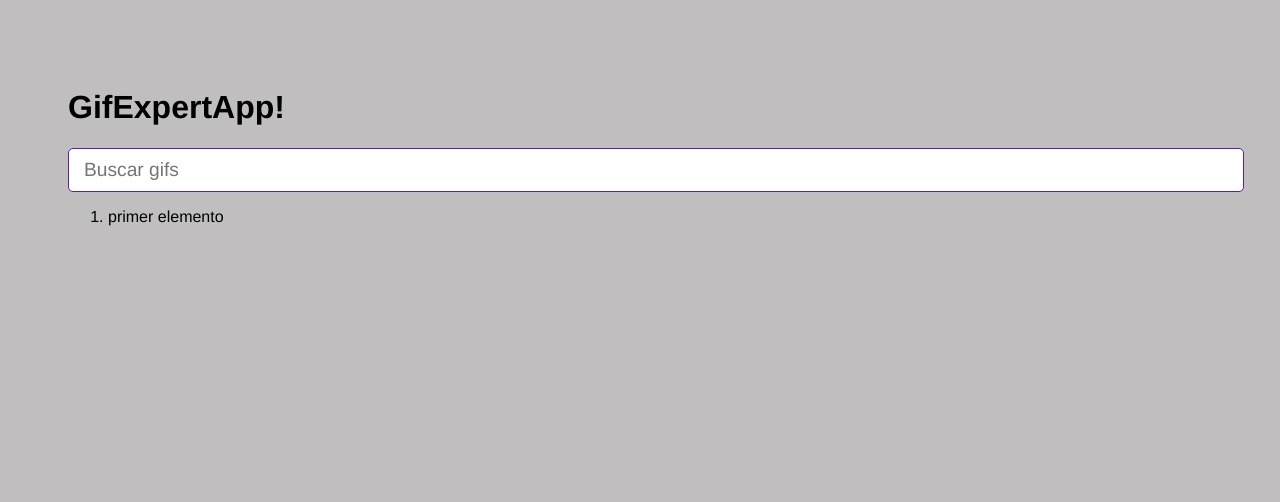
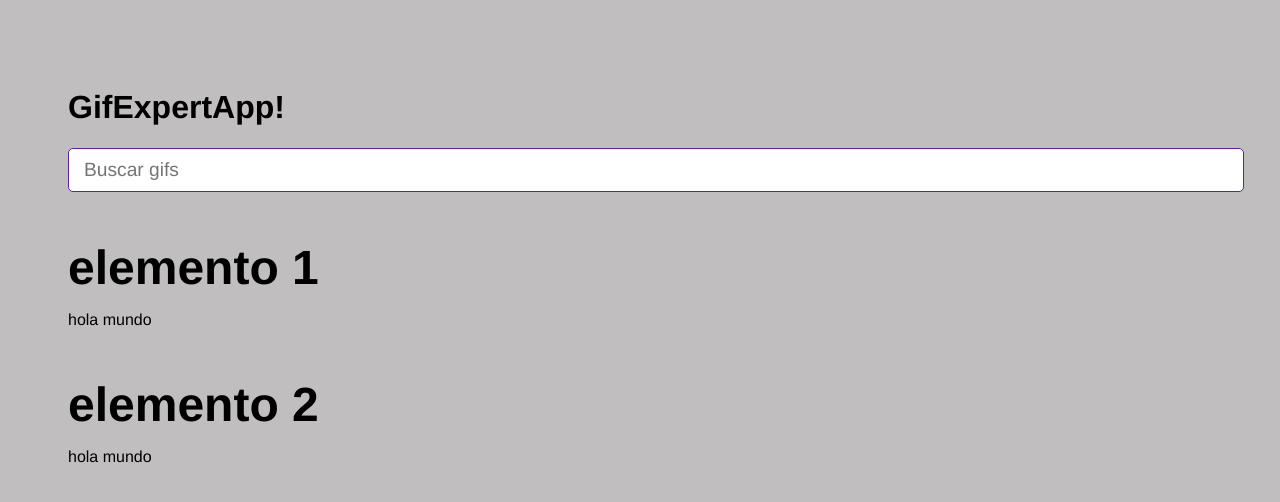
Before and after one commit to Naej-Solrac/gif-expert-app, a React (Vite) app: page / in a window 1280 px wide. Shown: the top 502 px of the page. Built offline with nearby package versions, Linux system fonts and the light colour scheme.

Commit message:
giftGrit nuevo componente

```diff
--- a/src/GifExpertApp.jsx
+++ b/src/GifExpertApp.jsx
@@ -1,11 +1,12 @@
 import React from 'react'
 import { useState } from 'react'
 import { AddCategory } from './components/AddCategory';
+import { GifGrid } from './components/GifGrid';
 
 export const GifExpertApp = () => {
 
   //hook para mantener el estado
-  const [ categories, setCategories ] = useState(['primer elemento'])
+  const [ categories, setCategories ] = useState(['elemento 1', 'elemento 2'])
   console.log(categories);
 
   const onAddCategory = ( newCategory ) => {
@@ -23,23 +24,22 @@ export const GifExpertApp = () => {
 
   return (
     <>
-      { /*titulo*/ }
+
       <h1>GifExpertApp!</h1>
 
-      { /*Input*/ }
+
         <AddCategory
           onNewCategory = {(event) => onAddCategory(event)}
         />
-      { /*Listado de Gif*/ }
 
-      <ol>
+
         {
-          categories.map(category => {
-            return <li key={ category }> { category } </li>
-          })
+          categories.map(category => (
+              <GifGrid key={ category } category={ category}/>
+            ))
         }
-      </ol>
-        { /*Gif Item*/ }
+
+
     </>
   )
 }
--- /dev/null
+++ b/src/components/GifGrid.jsx
@@ -0,0 +1,10 @@
+import React from 'react'
+
+export const GifGrid = ( {category} ) => {
+  return (
+    <>
+        <h3> { category} </h3>
+        <p>hola mundo</p>
+    </>
+  )
+}
```
